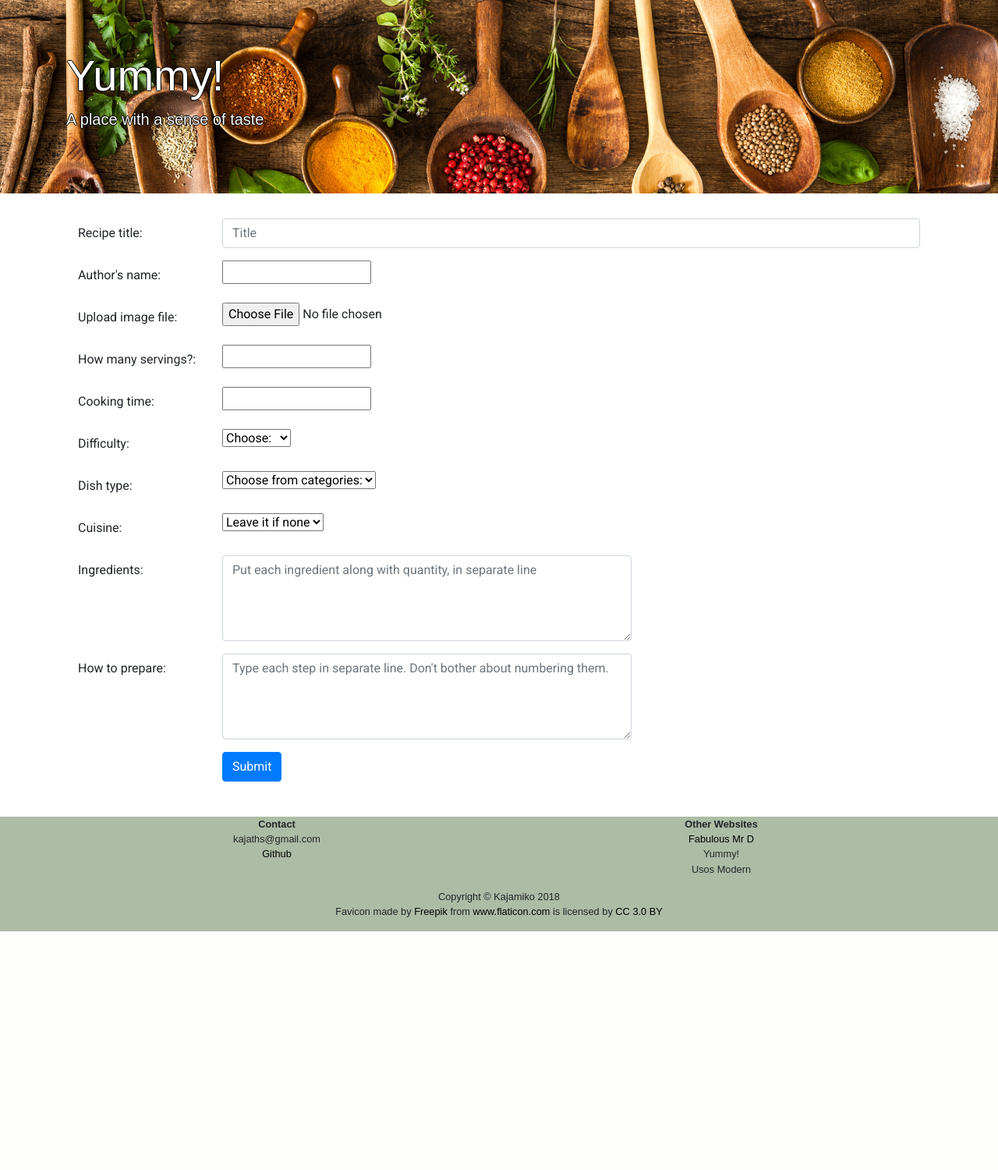
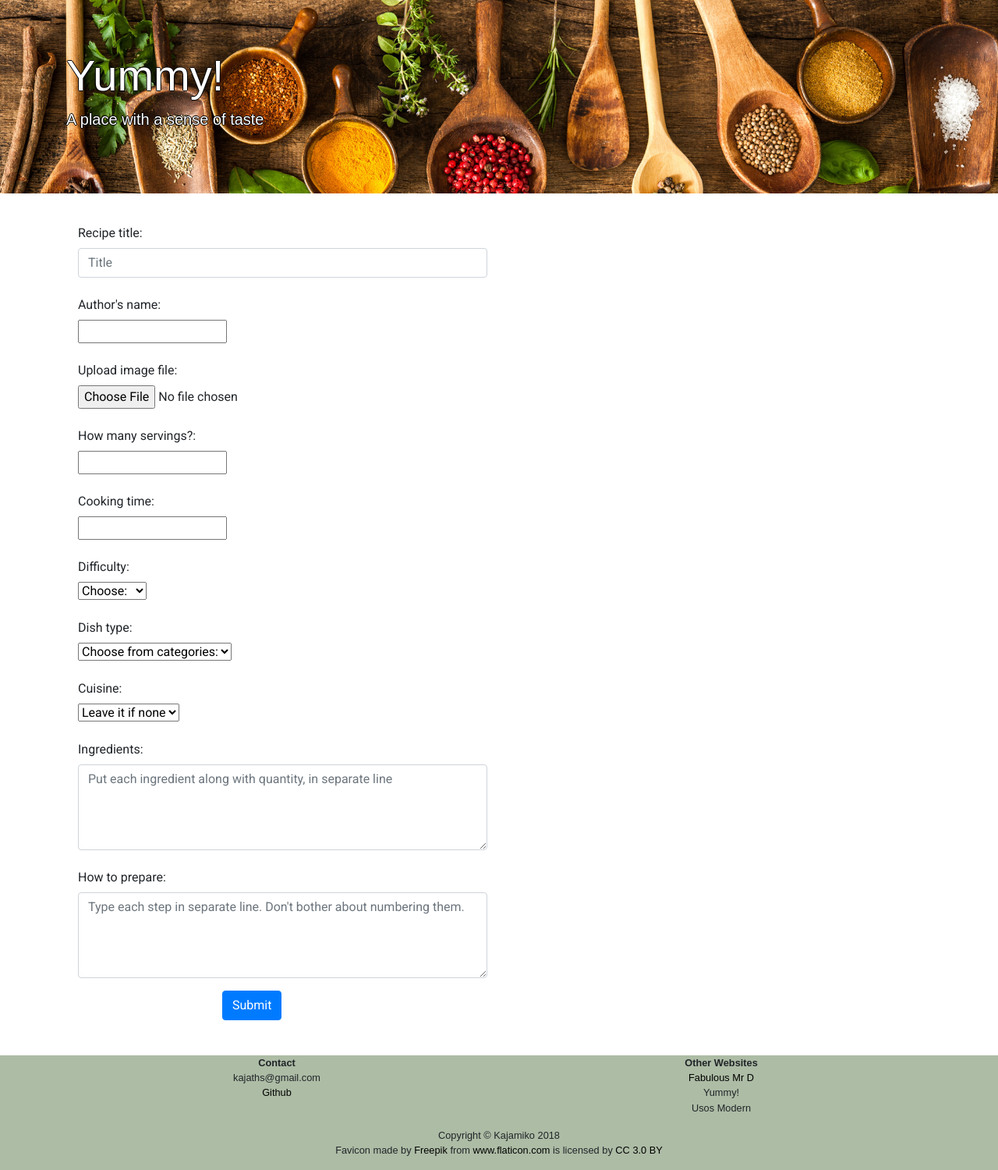
Before and after one commit to kajamiko/cookbook, a Flask app: page /add_recipe in a window 1280 px wide. Shown: the part 57-1557 px from the top of the page at 78% size. Before the commit the page ends 1251 px from the top, so only its background shows below. Run offline with Flask 2, Linux system fonts and the light colour scheme; data that the repository does not hold is empty; some libraries are stand-ins or nearby versions.

Commit message:
Editing recipes function implemented, including reversing changes made to large strings when inserting into database. So it is ready.

```diff
--- a/templates/add_recipe.html
+++ b/templates/add_recipe.html
@@ -15,8 +15,8 @@
   <form action="{{ url_for('insert_recipe') }}" method="POST" name="add_form" onsubmit="return(validate_empty());" enctype="multipart/form-data">
 
     <div class="form-group row">
-      <label for="recipe_name" class="col-sm-2 col-form-label">Recipe title:</label>
-      <div class="col-sm-10">
+      <label for="recipe_name" class="col-sm-12 col-md-12  col-form-label">Recipe title:</label>
+      <div class="col-sm-12 col-md-6 col-lg-6">
         <input type="text" class="form-control" id="recipe_name" name="recipe_name" placeholder="Title" required minlength=5>
       </div>
     </div>
@@ -24,42 +24,42 @@
     <div class="form-group row">
       {% if session['logged_in'] %}
 
-        <label for="author_name" class="col-sm-2 col-form-label">You're logged as </label>
-        <div class="col-sm-10">
+        <label for="author_name" class="col-sm-12 col-md-12  col-form-label">You're logged as </label>
+        <div class="col-sm-12 col-md-6 col-lg-6">
         <input id="author_name" type="text" class="validate" placeholder="{{ session['username'] }}" disabled>
         {% else %}
-        <label for="author_name" class="col-sm-2 col-form-label">Author's name:</label>
-        <div class="col-sm-10">
+        <label for="author_name" class="col-sm-12 col-md-12  col-form-label">Author's name:</label>
+        <div class="col-sm-12 col-md-6 col-lg-6">
         <input id="author_name" name="author_name" type="text" class="validate">
         {% endif %}
       </div>
     </div>
 
         <div class="form-group row">
-      <label for="image_url" class="col-sm-2 col-form-label">Upload image file:</label>
-      <div class="col-sm-10">
+      <label for="image_url" class="col-sm-12 col-md-12  col-form-label">Upload image file:</label>
+      <div class="col-sm-12 col-md-6 col-lg-6">
         <input type="file" name="file" id="file" required>
          <!--<input type="submit" value="Upload">-->
       </div>
     </div>
 
       <div class="form-group row">
-      <label for="servings" class="col-sm-2 col-form-label">How many servings?:</label>
+      <label for="servings" class="col-sm-12 col-md-12  col-form-label">How many servings?:</label>
       <div class="col-sm-10 col-md-3">
         <input id="servings" name="servings" type="text" class="validate" required>
       </div>
       </div>
 
        <div class="form-group row">
-      <label for="cooking_time" class="col-sm-2 col-form-label">Cooking time:</label>
-      <div class="col-sm-10 col-md-3">
+      <label for="cooking_time" class="col-sm-12 col-md-12  col-form-label">Cooking time:</label>
+      <div class="col-sm-12 col-md-6 col-lg-6">
         <input id="cooking_time" name="cooking_time" type="text" class="validate" required>
       </div>
           </div>
 
             <div class="form-group row">
-      <label for="difficulty" class="col-sm-2 col-form-label">Difficulty:</label>
-      <div class="col-sm-10 col-md-3">
+      <label for="difficulty" class="col-sm-12 col-md-12  col-form-label">Difficulty:</label>
+      <div class="col-sm-12 col-md-12 col-lg-6">
       <select id="difficulty" name="difficulty">
         <option value="" disabled selected>Choose:</option>
           <option value="Easy">Easy</option>
@@ -73,8 +73,8 @@
 
 
     <div class="form-group row">
-      <label for="dish_type" class="col-sm-2 col-form-label">Dish type:</label>
-      <div class="col-sm-10">
+      <label for="dish_type" class="col-sm-12 col-md-12  col-form-label">Dish type:</label>
+      <div class="col-sm-12 col-md-12 col-lg-6">
         <select id="dish_type" name="dish_type">
         <option value="" disabled selected>Choose from categories:</option>
           {% for dish in dishes  %}
@@ -85,8 +85,8 @@
     </div>
 
     <div class="form-group row">
-      <label for="cuisine_name" class="col-sm-2 col-form-label">Cuisine:</label>
-      <div class="col-sm-10">
+      <label for="cuisine_name" class="col-sm-12 col-md-12  col-form-label">Cuisine:</label>
+      <div class="col-sm-12 col-md-12 col-lg-6">
         <select id="cuisine_name" name="cuisine_name">
         <option value="" selected>Leave it if none</option>
           {% for cui in cuisine_list  %}
@@ -97,15 +97,15 @@
     </div>
 
     <div class="form-group row">
-      <label for="ingredients_list" class="col-sm-2 col-form-label"> Ingredients:</label>
-      <div class="col-sm-10 col-md-6">
+      <label for="ingredients_list" class="col-sm-12 col-md-12  col-form-label"> Ingredients:</label>
+      <div class="col-sm-12 col-md-12 col-lg-6">
         <textarea rows="4" name="ingredients_list"  class="form-control" id="ingredients_list" placeholder="Put each ingredient along with quantity, in separate line" required></textarea>
       </div>
     </div>
 
     <div class="form-group row">
-      <label for="preparation_steps_list" class="col-sm-2 col-form-label">How to prepare:</label>
-      <div class="col-sm-10 col-md-6">
+      <label for="preparation_steps_list" class="col-sm-12 col-md-12 col-form-label">How to prepare:</label>
+      <div class="col-sm-12 col-md-12 col-lg-6">
        <textarea rows="4" name="preparation_steps_list"  class="form-control" id="preparation_steps_list" placeholder="Type each step in separate line. Don't bother about numbering them." required></textarea>
       </div>
     </div>
--- a/views.py
+++ b/views.py
@@ -191,7 +191,6 @@ def register():
         else:
             message = "Some of your details were incorrect"
 
-
     return render_template('register.html', message = message)
 
 
@@ -212,7 +211,7 @@ def your_cookbook(username):
     return redirect(url_for('cookbook_view',
     cookbook_id = _cookbook["_id"]))
 
-########################## Adding/showing recipes logic ############################################################3
+########################## Adding/showing/editing recipes logic ############################################################3
 
 @app.route('/show_recipe/<recipe_id>')
 def show_recipe(recipe_id):
@@ -237,11 +236,26 @@ def show_recipe(recipe_id):
 
 @app.route('/edit_recipe/<recipe_id>/<owned>')
 def edit_recipe(recipe_id, owned):
+    """
+    This is a function that is getting recipe ready to edit, precisely changing my list items into strings
+    """
     # if(owned == "False"):
     _recipe = mongo.db.recipes.find_one({"_id": ObjectId(recipe_id)})
 
+    ilist = _recipe['ingredients_list']
+    plist = _recipe['preparation_steps_list']
+    def gimme_ready_string(raw_list):
+        tmp = ""
+        for item in raw_list:
+            tmp += item + '\n'
+        ready = tmp[:-2]
+        return ready
+    ing_string = gimme_ready_string(ilist)
+    prep_string = gimme_ready_string(plist)
     return render_template('recipe_edit.html',
             recipe = _recipe,
+            prep_string = prep_string,
+            ing_string = ing_string,
             dishes=mongo.db.dishes.find(),
             cuisine_list=mongo.db.cuisines.find())
 
@@ -253,12 +267,57 @@ def add_recipe():
     dishes=mongo.db.dishes.find(),
     cuisine_list=mongo.db.cuisines.find())
 
+
+@app.route('/update_recipe/<recipe_id>', methods=['POST'])
+def update_recipe(recipe_id):
+    recipe = mongo.db.recipes.find_one({"_id": ObjectId(recipe_id)})
+    request_ready = {}
+    if( request.method == "POST"):
+        # file processing, if any
+        form = request.form.to_dict()
+        if request.files:
+            file = request.files['file']
+            if file and allowed_file(file.filename):
+                        filename = secure_filename(file.filename)
+                        # get me a full pathname and save the file
+                        file_path = "uploaded_images/" + filename
+                        request_ready.setdefault("image_url", file_path)
+                        old_image = "uploaded_images/" + recipe.to_dict()['image_url']
+                        os.remove(os.path.join(app.config['UPLOADED_FOLDER'], old_image))
+                        file.save(os.path.join(app.config['UPLOAD_FOLDER'], filename))
+            else:
+                        flash("Incorrent file extension. Allowed extensions: png, jpg, jpeg or gif")
+            """
+            What's going on here: does the same as in insert recipe, but with condition: value has to be different than coresponding document value
+            """
+        for k, v in form.items():
+                if ( k== "ingredients_list"):
+                    request_ready.setdefault(k, v.splitlines())
+                elif ( k== "preparation_steps_list"):
+                    request_ready.setdefault(k, v.splitlines())
+                else:
+                    request_ready[k] = v
+        if(request_ready["cuisine_name"] == ""):
+            del request_ready["cuisine_name"]
+        print(request_ready)
+        result = mongo.db.recipes.update_one({"_id": ObjectId(recipe_id)},
+                                    {"$set": request_ready})
+
+        print("Updating!")
+        if result.matched_count == 1:
+            flash("Your changes have been saved")
+        else:
+            flash("There has been an error")
+        return redirect(url_for('show_recipe', recipe_id=recipe_id))
+    return redirect(url_for('show_recipe', recipe_id=recipe_id))
+
 @app.route('/insert_recipe', methods=['POST'])
 def insert_recipe():
     recipes = mongo.db.recipes
     # creating an empty dictionary to send it later as a new document, to the database.
     request_ready = {}
     if( request.method == "POST"):
+        print(request.form.to_dict())
         form = request.form
         if len(form["recipe_name"])>4 and len(form["ingredients_list"])>10 and len(form["preparation_steps_list"])>10:
             username = session.get('username')
@@ -277,14 +336,13 @@ def insert_recipe():
                     file.save(os.path.join(app.config['UPLOAD_FOLDER'], filename))
             else:
                     flash("Incorrent file extension. Allowed extensions: png, jpg, jpeg or gif")
-
             for k, v in request.form.to_dict().items():
                 if ( k== "ingredients_list"):
-                    request_ready.setdefault(k,v.splitlines())
+                    request_ready.setdefault(k, v.splitlines())
                 elif ( k== "preparation_steps_list"):
-                    request_ready.setdefault(k,v.splitlines())
+                    request_ready.setdefault(k, v.splitlines())
                 else:
-                    request_ready[k]=v
+                    request_ready[k] = v
             if(request_ready["cuisine_name"] == ""):
                 del request_ready["cuisine_name"]
             # and adding some other initial data
@@ -332,8 +390,6 @@ def login():
                 message = "Incorrect password"
         else:# if not exist
             message = "User does not exist"
-
-
     return render_template('login.html', message=message)
 
 
@@ -347,7 +403,8 @@ def logout():
     return redirect(url_for('get_recipes'))
 
 
-############## Pinning/removing/ upvoting recipes logic
+############## Pinning/removing/ upvoting recipes logic############
+
 @app.route('/pin_recipe/<recipe_id>/<recipe_title>')
 def pin_recipe(recipe_id, recipe_title):
     update_recipes_array(ObjectId(recipe_id), recipe_title = recipe_title)
```
Also changed, not shown: templates/recipe.html (+9 -0 lines), templates/recipe_edit.html (+26 -26 lines), static/uploaded_images/c2b275f0-575a-4b58-8b9b-9bffacb0a4c0.jpg (added).
